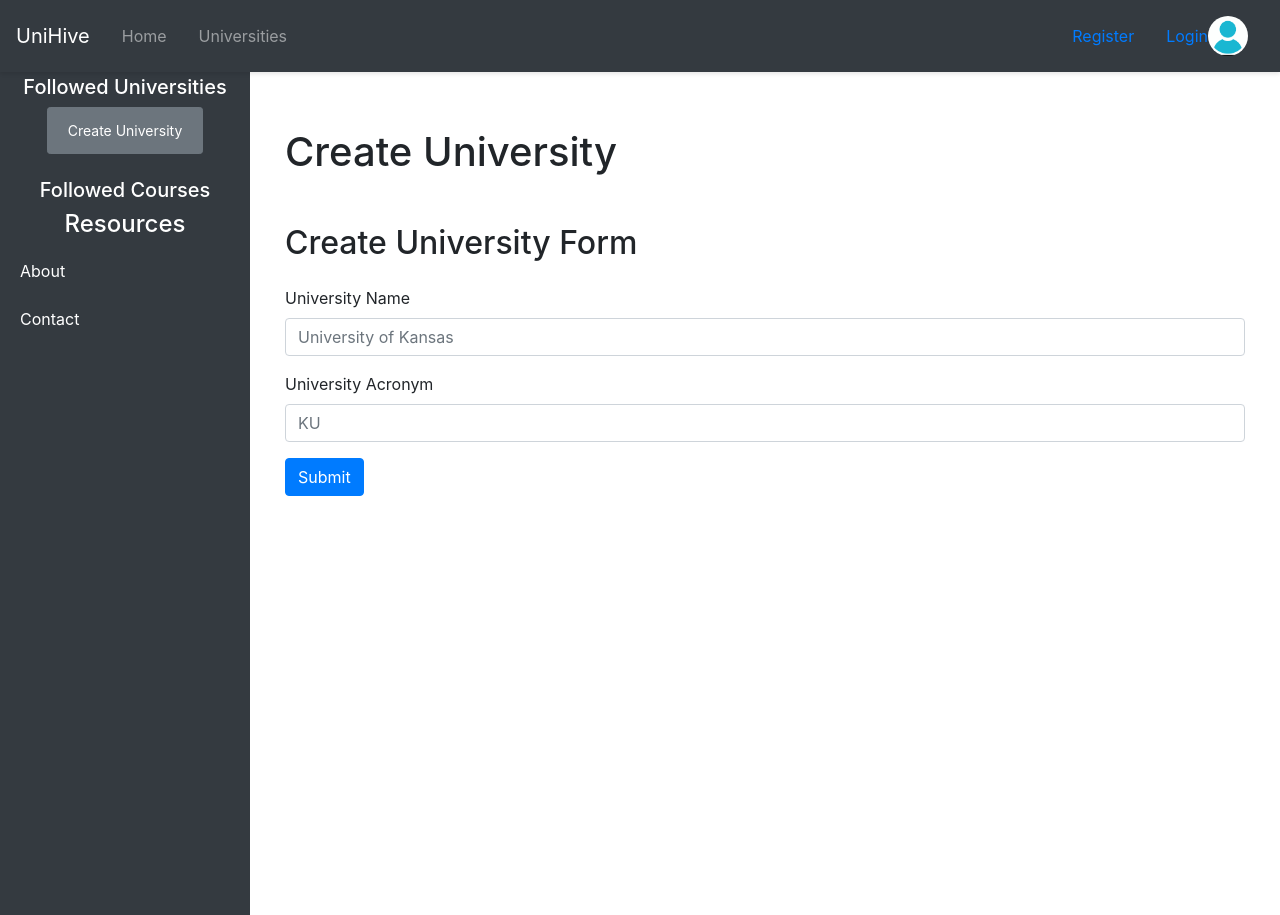
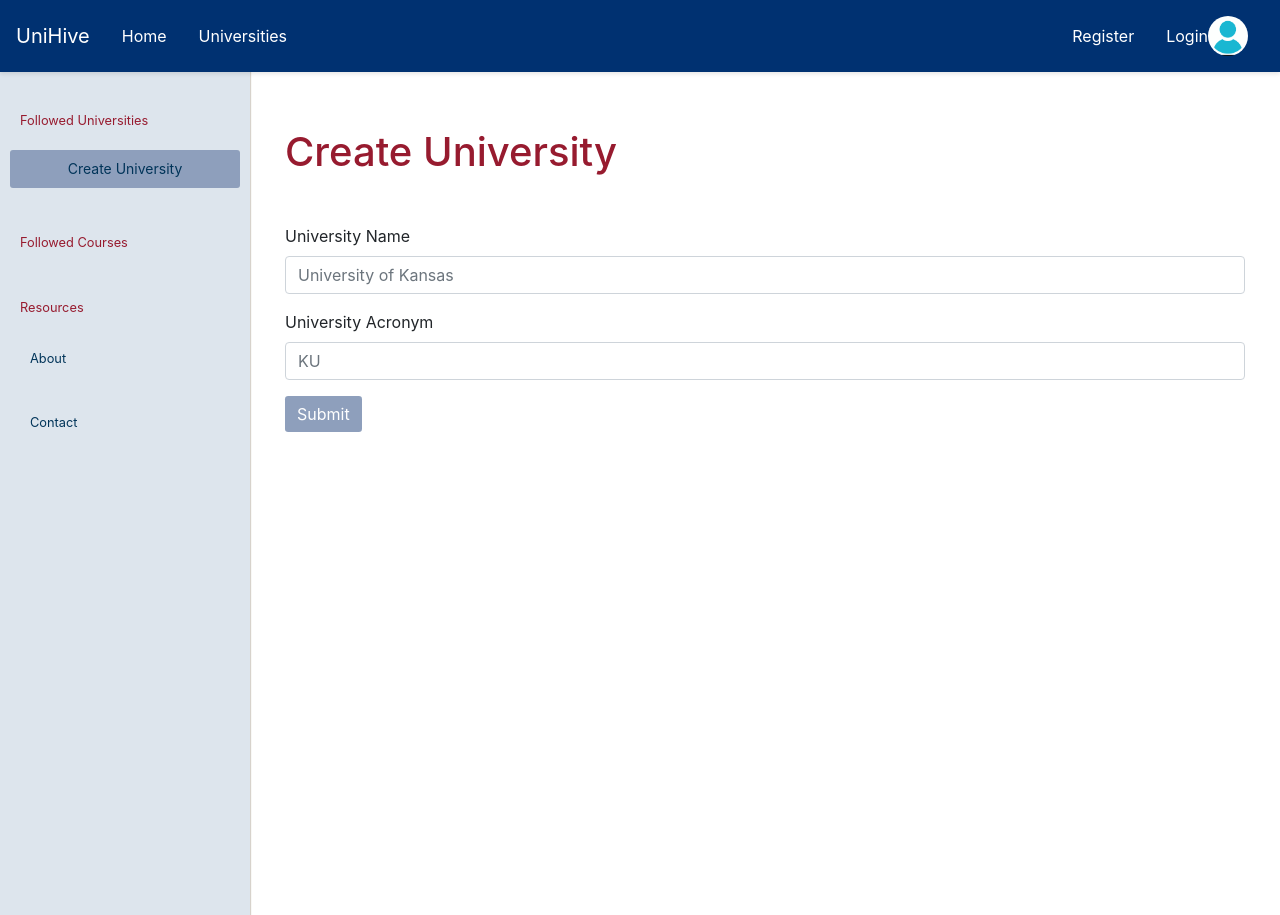
Before and after one commit to xxruyle/unihive, a Flask app: page /create-university in a window 1280 px wide. Run offline with Flask 3, Linux system fonts and the light colour scheme; some libraries are stand-ins or nearby versions.

Commit message:
add user's recent activity shown on profile page, change styling to KU color palette

```diff
--- a/app/course.py
+++ b/app/course.py
@@ -10,6 +10,7 @@ from enum import IntEnum
 from course import *
 from db import query
 from department import Department
+from session import SESSION
 from university import University
 
 COURSE_PARAMS = "courses.id, courses.name, description, course_number, department, courses.university"
@@ -53,6 +54,7 @@ class Course:
             query_str,
             (self.id,)
         )]
+
 
     @property
     def average_difficulty(self):
--- a/app/db.py
+++ b/app/db.py
@@ -171,6 +171,7 @@ def create_tables():
             title       VARCHAR NOT NULL,
             content     VARCHAR NOT NULL,
             author      INTEGER NOT NULL,
+            author_id   INTEGER NOT NULL,
             course      INTEGER NOT NULL,
             likes       INTEGER DEFAULT 0,
             dislikes    INTEGER DEFAULT 0,
--- a/app/main.py
+++ b/app/main.py
@@ -201,7 +201,7 @@ def profile():
     if not user:
         SESSION.current_user_id = None
         return redirect(url_for('login'))
-    return render_template('user_profile.html', user=user)
+    return render_template('user_profile.html', user=user, recent_posts=get_posts_user_recent())
 
 @app.route("/u")
 @app.route("/u/<university_acro>", methods =["GET", "POST"])
@@ -381,7 +381,7 @@ def profile_page(username):
     if user is None:
         return render_template("404.html"), 404
 
-    return render_template("user_profile.html", user = user, active = "profile-page")
+    return render_template("user_profile.html", user = user, active = "profile-page", recent_posts=get_posts_user_recent())
 
 @app.route("/download/<coursename>/<filename>")
 def download(filename, coursename):
--- a/app/static/main.css
+++ b/app/static/main.css
@@ -1,19 +1,49 @@
     /* Sidebar Styles */
     .sidebar {
         position: fixed;
-      top: 55px;  /* To adjust for the navbar height */
+        top: 55px;
+        /* To adjust for the navbar height */
         left: 0;
         width: 250px;
-      height: 100vh;  /* Full height minus navbar height */
-      background-color: #343a40;
-      color: white;
+        height: 100vh;
+        /* Full height minus navbar height */
+        background-color: #dde5ed;
+        color: #003459;
         padding-top: 20px;
         display: flex;
         flex-direction: column;
+        font-size: .80em;
+        box-shadow: 1px 1px 1px #d7d2cb;
     }
 
+    h1,
+    h2,
+    h3,
+    h4,
+    h5 {
+        color: #971b2f;
+
+    }
+
+    .navbar-custom {
+        background-color: #003459;
+    }
+
+    .btn,
+    .navbar-toggler {
+        border: 0;
+        border-radius: .2em;
+        background-color: #8e9fbc;
+        margin: auto;
+        color: white;
+
+    }
+
+
     .sidebar a {
-      color: white;
+        margin: 10px;
+        border-radius: 3px;
+        color: #003459;
         text-decoration: none;
         padding: 12px 20px;
         text-align: left;
@@ -22,14 +52,23 @@
     }
 
     .sidebar a:hover {
-      background-color: #495057;
+        background-color: #ff3042;
+    }
+
+    .sidebar-header {
+        margin-top: 2em;
+        color: #971b2f;
+        padding: 10px 20px;
+
     }
 
     /* Content Styles */
     .content {
-      margin-left: 250px; /* Space for the sidebar */
+        margin-left: 250px;
+        /* Space for the sidebar */
         padding: 20px;
-      margin-top: 60px;  /* Space for the navbar */
+        margin-top: 60px;
+        /* Space for the navbar */
     }
 
     /* Navbar Styles */
@@ -38,7 +77,15 @@
         top: 0;
         left: 0;
         right: 0;
-      z-index: 1030;  /* To ensure it sits above the sidebar */
+        z-index: 1030;
+        background-color: #003171;
+        color: white;
+        /* To ensure it sits above the sidebar */
+    }
+
+    .navbar-brand,
+    .nav-link {
+        color: white;
     }
 
     /* Responsive Styles */
@@ -78,11 +125,11 @@
         gap: 2em;
     }
 
-.horizontal > div {
+    .horizontal>div {
         flex: 1;
     }
 
-.horizontal.right-skew > div:first-child {
+    .horizontal.right-skew>div:first-child {
         flex: 0.75;
         min-width: 7.5em;
         max-width: 15em;
--- a/app/templates/base.html
+++ b/app/templates/base.html
@@ -5,22 +5,32 @@
 <!-- Authors: Xavier Ruyle -->
 <!-- Creation Date: 10/24/2024 -->
 
-<!DOCTYPE html>
+<!doctype html>
 <html lang="en">
   <head>
-    <meta charset="UTF-8">
-    <meta name="viewport" content="width=device-width, initial-scale=1.0">
+    <meta charset="UTF-8" />
+    <meta name="viewport" content="width=device-width, initial-scale=1.0" />
     <title>UniHive - {% block content %}{% endblock %}</title>
-    <link rel="stylesheet" href="https://cdn.jsdelivr.net/npm/bootstrap@4.0.0/dist/css/bootstrap.min.css" integrity="sha384-Gn5384xqQ1aoWXA+058RXPxPg6fy4IWvTNh0E263XmFcJlSAwiGgFAW/dAiS6JXm" crossorigin="anonymous">
-    <link rel="stylesheet" href="{{url_for('static', filename='main.css')}}" >
+    <link
+      rel="stylesheet"
+      href="https://cdn.jsdelivr.net/npm/bootstrap@4.0.0/dist/css/bootstrap.min.css"
+      integrity="sha384-Gn5384xqQ1aoWXA+058RXPxPg6fy4IWvTNh0E263XmFcJlSAwiGgFAW/dAiS6JXm"
+      crossorigin="anonymous"
+    />
+    <link rel="stylesheet" href="{{url_for('static', filename='main.css')}}" />
   </head>
   <body>
-    <nav class="navbar navbar-expand-lg navbar-dark bg-dark fixed-top">
+    <nav class="navbar navbar-expand-lg navbar-custom fixed-top">
       <div class="container-fluid">
         <!-- Left side -->
         <div class="d-flex align-items-center">
           <a class="navbar-brand" href="/">UniHive</a>
-                <button class="navbar-toggler" type="button" data-bs-toggle="collapse" data-bs-target="#navbarNavDropdown">
+          <button
+            class="navbar-toggler"
+            type="button"
+            data-bs-toggle="collapse"
+            data-bs-target="#navbarNavDropdown"
+          >
             <span class="navbar-toggler-icon"></span>
           </button>
 
@@ -40,19 +50,36 @@
         <!-- Right side - Profile/Login -->
         <div class="d-flex align-items-center">
           {% if SESSION.current_user_id %}
-                    <span class="text-light me-3">{{ USERS[SESSION.current_user_id].username }}</span>
-                    <a href="{{ url_for('profile') }}" class="btn btn-outline-light btn-sm me-2">Profile</a>
-                    <a href="{{ url_for('logout') }}" class="btn btn-outline-light btn-sm me-2">Logout</a>
-                    <img src="{{ url_for('static', filename='profile pic.jpg') }}"
+          <span class="text-light me-3"
+            >{{ USERS[SESSION.current_user_id].username }}</span
+          >
+          <a
+            href="{{ url_for('profile') }}"
+            class="btn btn-outline-light btn-sm me-2"
+            >Profile</a
+          >
+          <a
+            href="{{ url_for('logout') }}"
+            class="btn btn-outline-light btn-sm me-2"
+            >Logout</a
+          >
+          <img
+            src="{{ url_for('static', filename='profile pic.jpg') }}"
             class="rounded-circle profile-img"
-                         alt="Profile">
+            alt="Profile"
+          />
           {% else %}
           <a class="nav-link" href="{{ url_for('register') }}">Register</a>
-                    <a class="nav-link d-flex align-items-center gap-2" href="{{ url_for('login') }}">
+          <a
+            class="nav-link d-flex align-items-center gap-2"
+            href="{{ url_for('login') }}"
+          >
             <span>Login</span>
-                        <img src="{{ url_for('static', filename='profile pic.jpg') }}"
+            <img
+              src="{{ url_for('static', filename='profile pic.jpg') }}"
               class="rounded-circle profile-img"
-                             alt="Default Profile">
+              alt="Default Profile"
+            />
           </a>
           {% endif %}
         </div>
@@ -62,7 +89,7 @@
     <style>
       .navbar {
         padding: 0.5rem 1rem;
-        box-shadow: 0 2px 4px rgba(0,0,0,0.1);
+        box-shadow: 0 2px 4px rgba(0, 0, 0, 0.1);
       }
 
       .navbar .container-fluid {
@@ -93,46 +120,70 @@
       }
 
       .btn-outline-light:hover {
-        background-color: rgba(255,255,255,0.1);
+        background-color: rgba(255, 255, 255, 0.1);
       }
     </style>
 
     <!-- Rest of the template remains the same -->
     <!-- Sidebar -->
     <div class="sidebar">
-        <h5 class="text-center text-white">Followed Universities</h2>
-        {% for followed_university in USERS[SESSION.current_user_id].followed_universities %}
-        <a href="{{url_for('university', university_acro=followed_university.acronym)}}">{{followed_university.name}}</a>
+      <div class="sidebar-header">Followed Universities</div>
+      {% for followed_university in
+      USERS[SESSION.current_user_id].followed_universities %}
+      <a
+        href="{{url_for('university', university_acro=followed_university.acronym)}}"
+        >{{followed_university.name}}</a
+      >
+      {% endfor %} {% block sidebar_content %} {% endblock %}
+      <a
+        href="{{url_for('create_university')}}"
+        class="btn navbar-toggler btn-sm text-center"
+        role="button"
+        aria-disabled="true"
+        >Create University</a
+      >
+
+      <div class="sidebar-header">Followed Courses</div>
+      {% for followed_course in USERS[SESSION.current_user_id].followed_courses
+      %}
+      <a
+        href="{{url_for('course', university_acro=followed_course.university.acronym, course=followed_course.name_combined)}}"
+        >{{followed_course.university.acronym}}/{{followed_course.name_combined}}</a
+      >
       {% endfor %}
 
-        {% block sidebar_content %}
-        {% endblock %}
-        <a href="{{url_for('create_university')}}" class="btn btn-secondary btn-sm mx-auto" role="button" aria-disabled="true">Create University</a>
-
-        <h5 class="text-center text-white mt-4">Followed Courses</h2>
-        {% for followed_course in USERS[SESSION.current_user_id].followed_courses %}
-        <a href="{{url_for('course', university_acro=followed_course.university.acronym, course=followed_course.name_combined)}}">{{followed_course.university.acronym}}/{{followed_course.name_combined}}</a>
-        {% endfor %}
-
-        <h4 class="text-center text-white">Resources</h2>
+      <div class="sidebar-header">Resources</div>
       <a href="#">About</a>
       <a href="#">Contact</a>
-        {% block sidebar_content_about %}
-        {% endblock %}
+      {% block sidebar_content_about %} {% endblock %}
     </div>
 
     <!-- Content Area -->
     <div class="content">
       <div class="container">
         <h1 class="my-5 text-left">{% block content_title %}{% endblock %}</h1>
-            <h2 class="my-4 text-left">{% block content_subtitle %}{% endblock %}</h2>
+        <h2 class="my-4 text-left">
+          {% block content_subtitle %}{% endblock %}
+        </h2>
         {% block content_main %}{% endblock %}
       </div>
     </div>
 
     <script src="https://cdn.jsdelivr.net/npm/bootstrap@5.3.0-alpha1/dist/js/bootstrap.min.js"></script>
-    <script src="https://code.jquery.com/jquery-3.2.1.slim.min.js" integrity="sha384-KJ3o2DKtIkvYIK3UENzmM7KCkRr/rE9/Qpg6aAZGJwFDMVNA/GpGFF93hXpG5KkN" crossorigin="anonymous"></script>
-    <script src="https://cdn.jsdelivr.net/npm/popper.js@1.12.9/dist/umd/popper.min.js" integrity="sha384-ApNbgh9B+Y1QKtv3Rn7W3mgPxhU9K/ScQsAP7hUibX39j7fakFPskvXusvfa0b4Q" crossorigin="anonymous"></script>
-    <script src="https://cdn.jsdelivr.net/npm/bootstrap@4.0.0/dist/js/bootstrap.min.js" integrity="sha384-JZR6Spejh4U02d8jOt6vLEHfe/JQGiRRSQQxSfFWpi1MquVdAyjUar5+76PVCmYl" crossorigin="anonymous"></script>
+    <script
+      src="https://code.jquery.com/jquery-3.2.1.slim.min.js"
+      integrity="sha384-KJ3o2DKtIkvYIK3UENzmM7KCkRr/rE9/Qpg6aAZGJwFDMVNA/GpGFF93hXpG5KkN"
+      crossorigin="anonymous"
+    ></script>
+    <script
+      src="https://cdn.jsdelivr.net/npm/popper.js@1.12.9/dist/umd/popper.min.js"
+      integrity="sha384-ApNbgh9B+Y1QKtv3Rn7W3mgPxhU9K/ScQsAP7hUibX39j7fakFPskvXusvfa0b4Q"
+      crossorigin="anonymous"
+    ></script>
+    <script
+      src="https://cdn.jsdelivr.net/npm/bootstrap@4.0.0/dist/js/bootstrap.min.js"
+      integrity="sha384-JZR6Spejh4U02d8jOt6vLEHfe/JQGiRRSQQxSfFWpi1MquVdAyjUar5+76PVCmYl"
+      crossorigin="anonymous"
+    ></script>
   </body>
 </html>
--- a/app/templates/course.html
+++ b/app/templates/course.html
@@ -184,7 +184,6 @@ Posts
                 <button type="submit" class="btn btn-primary">Submit</button>
               </div>
         </form>
-
         </div>
       </div>
     </div>
--- a/app/templates/create_university.html
+++ b/app/templates/create_university.html
@@ -5,40 +5,41 @@
 <!-- Authors: Xavier Ruyle -->
 <!-- Creation Date: 10/24/2024 -->
 
-{% extends 'base.html' %}
-
-{% block content_title %}Create University{% endblock %}
-{% block content_subtitle %}Create University Form{% endblock %}
-
-
-{% block content_main %}
-
-{% with messages = get_flashed_messages() %}
-  {% if messages %}
-    <ul class=flashes>
-    {% for message in messages %}
-    <div class="alert alert-danger" role="alert">
-        {{ message }}
-    </div>
-    {% endfor %}
-    </ul>
-  {% endif %}
-{% endwith %}
+{% extends 'base.html' %} {% block content_title %}Create University{% endblock
+%} {% block content_subtitle %}{% endblock %} {% block content_main %} {% with
+messages = get_flashed_messages() %} {% if messages %}
+<ul class="flashes">
+  {% for message in messages %}
+  <div class="alert alert-danger" role="alert">{{ message }}</div>
+  {% endfor %}
+</ul>
+{% endif %} {% endwith %}
 
 <form action="create-university" method="post">
-
-
-
   <div class="form-group">
     <label for="university">University Name</label>
-    <input type="text" class="form-control" name="university" for="university" id="university" placeholder="University of Kansas">
+    <input
+      type="text"
+      class="form-control"
+      name="university"
+      for="university"
+      id="university"
+      placeholder="University of Kansas"
+    />
   </div>
 
   <div class="form-group">
     <label for="university-acro">University Acronym</label>
-    <input type="text" class="form-control" name="university-acro" for="university-acro" id="university-acro" placeholder="KU">
+    <input
+      type="text"
+      class="form-control"
+      name="university-acro"
+      for="university-acro"
+      id="university-acro"
+      placeholder="KU"
+    />
   </div>
 
-<button type="submit" class="btn btn-primary">Submit</button>
+  <button type="submit" class="btn btn-primary">Submit</button>
 </form>
-  {% endblock %}
+{% endblock %}
--- a/app/templates/university_home.html
+++ b/app/templates/university_home.html
@@ -13,7 +13,7 @@ content_subtitle %}
   <input type="hidden" />
   <button
     type="submit"
-    class="btn btn-info mt-3"
+    class="btn btn-secondary mt-3"
     name="follow-btn"
     value="follow"
   >
```
Also changed, not shown: app/db_util.py (+34 -4 lines), app/templates/user_profile.html (+94 -23 lines). Lines whose indentation alone changed are shown as unchanged.
